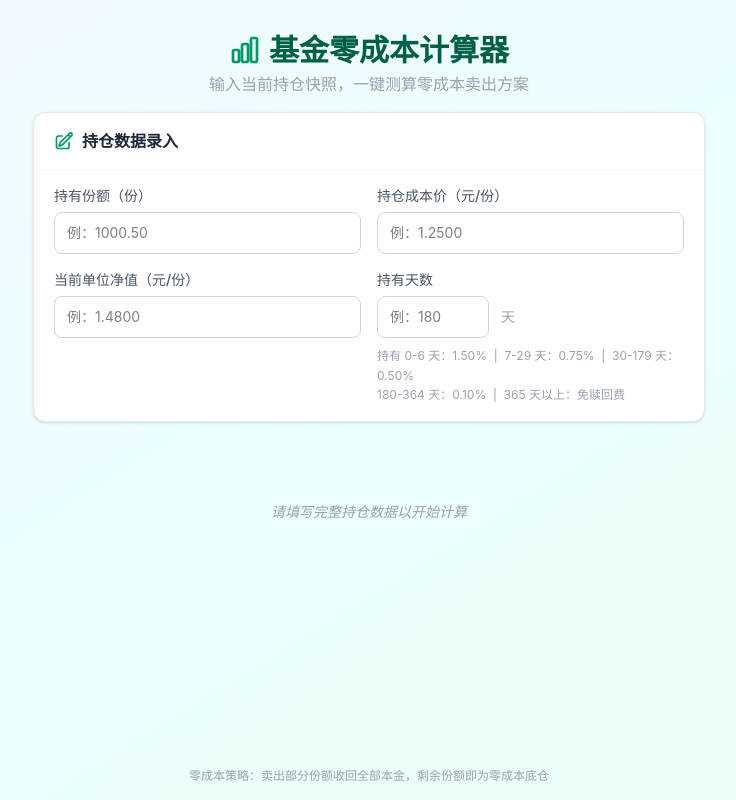
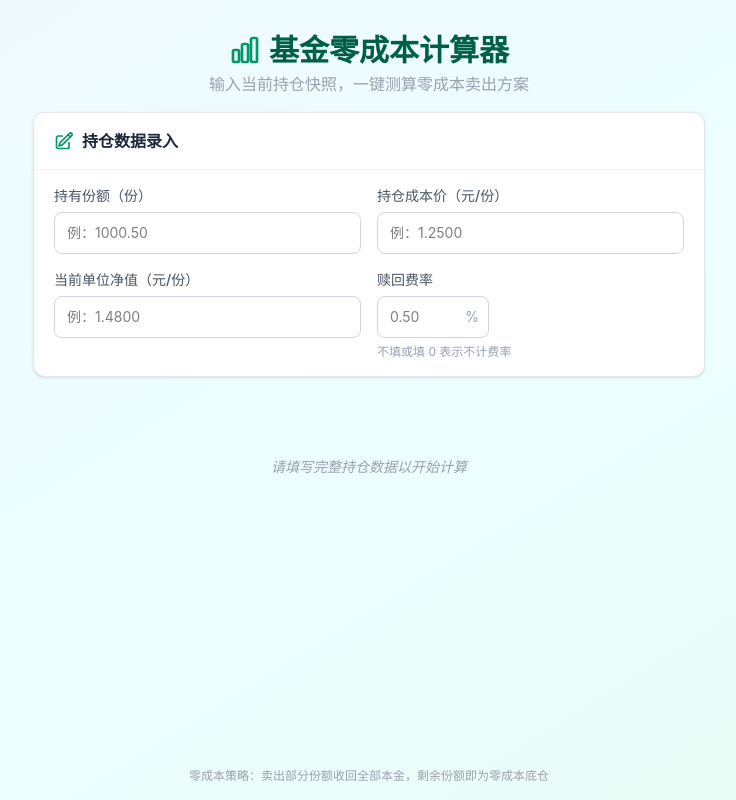
Before and after one commit to chaihongjun/zero-fund-calculator, a Vue app: page / in a window 1280 px wide. Shown: the whole page, without its empty margins (271-1007 px from the left). Built offline with nearby package versions, Linux system fonts and the light colour scheme.

Commit message:
refactor: replace holding days with simple fee rate input for DCA scenario

```diff
--- a/src/components/ZeroFundCalculator.vue
+++ b/src/components/ZeroFundCalculator.vue
@@ -46,26 +46,20 @@
             />
           </div>
           <div>
-            <label class="block text-sm font-medium text-gray-600 mb-1.5">持有天数</label>
-            <div class="flex items-center gap-3">
+            <label class="block text-sm font-medium text-gray-600 mb-1.5">赎回费率</label>
+            <div class="relative w-28">
               <input
-                v-model.number="holdingDays"
+                v-model.number="feeRate"
                 type="number"
-                step="1"
+                step="0.01"
                 min="0"
-                placeholder="例：180"
-                class="w-28 px-3 py-2.5 border border-gray-300 rounded-lg text-sm focus:ring-2 focus:ring-emerald-500 focus:border-emerald-500 outline-none transition"
+                max="100"
+                placeholder="0.50"
+                class="w-full pl-3 pr-7 py-2.5 border border-gray-300 rounded-lg text-sm focus:ring-2 focus:ring-emerald-500 focus:border-emerald-500 outline-none transition"
               />
-              <span class="text-sm text-gray-400">天</span>
-              <span
-                v-if="holdingDays !== null"
-                :class="['text-xs font-medium px-2.5 py-1 rounded-full', feeBadgeClass]"
-              >{{ feeBadgeText }}</span>
+              <span class="absolute right-2.5 top-1/2 -translate-y-1/2 text-gray-400 text-sm">%</span>
             </div>
-            <div class="mt-2 text-xs text-gray-400 leading-relaxed">
-              持有 0-6 天：1.50% &nbsp;|&nbsp; 7-29 天：0.75% &nbsp;|&nbsp; 30-179 天：0.50%<br />
-              180-364 天：0.10% &nbsp;|&nbsp; 365 天以上：免赎回费
-            </div>
+            <p class="mt-1.5 text-xs text-gray-400">不填或填 0 表示不计费率</p>
           </div>
         </div>
       </div>
@@ -158,7 +152,7 @@ import { ref, computed } from 'vue'
 const shares = ref(null)
 const costPrice = ref(null)
 const nav = ref(null)
-const holdingDays = ref(null)
+const feeRate = ref(null)
 
 const isValid = computed(() =>
   +shares.value > 0 && +costPrice.value > 0 && +nav.value > 0
@@ -171,30 +165,7 @@ const profitRate = computed(() =>
   totalPrincipal.value ? (profit.value / totalPrincipal.value) * 100 : 0
 )
 
-const feeTiers = [
-  { max: 6, rate: 0.015 },
-  { max: 29, rate: 0.0075 },
-  { max: 179, rate: 0.005 },
-  { max: 364, rate: 0.001 },
-  { max: Infinity, rate: 0 },
-]
-const feeRatePct = computed(() => {
-  if (!holdingDays.value && holdingDays.value !== 0) return null
-  const t = feeTiers.find(t => holdingDays.value <= t.max)
-  return t ? t.rate * 100 : null
-})
-const feeDecimal = computed(() => (feeRatePct.value ?? 0) / 100)
-const feeBadgeText = computed(() => {
-  if (feeRatePct.value === null) return '未填写'
-  if (feeRatePct.value === 0) return '免赎回费'
-  return `赎回费 ${feeRatePct.value.toFixed(2)}%`
-})
-const feeBadgeClass = computed(() => {
-  if (feeRatePct.value === null) return 'bg-gray-100 text-gray-500'
-  if (feeRatePct.value === 0) return 'bg-green-100 text-green-700'
-  if (feeRatePct.value >= 1) return 'bg-red-100 text-red-700'
-  return 'bg-amber-100 text-amber-700'
-})
+const feeDecimal = computed(() => (feeRate.value ?? 0) / 100)
 
 const targetSellCash = computed(() => {
   if (!isValid.value) return 0
```
